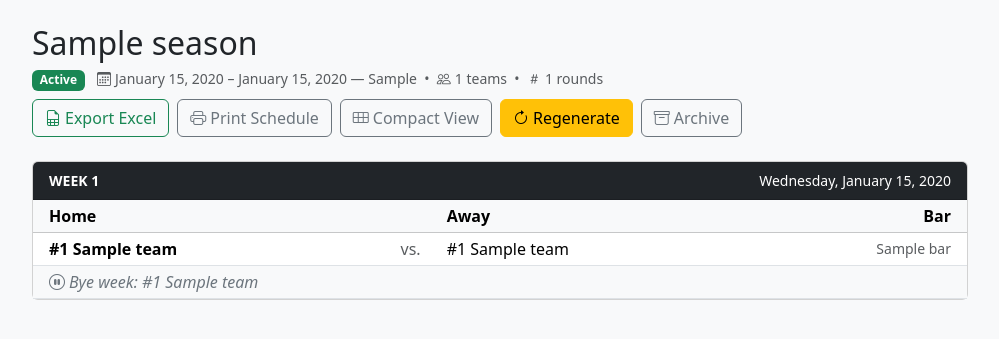
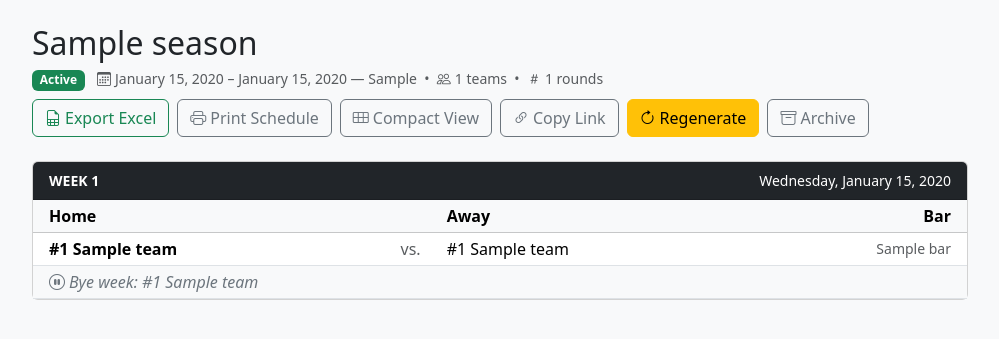
Before and after one commit to SomeClown/pool-league-scheduler, a Flask app: page /seasons/1 in a window 1280 px wide. Shown: the part 56-395 px from the top of the page, without its empty margins (140-1139 px from the left). Run offline with Flask 3, Linux system fonts and the light colour scheme; a user stored in the database is signed in; tables that the repository leaves empty hold one stand-in row (values such as "Sample post").

Commit message:
Implement F-13: public schedule viewing without login
- Remove @login_required from 7 routes: index, seasons, season_detail,
  season_compact, season_print, season_export, and instructions. All admin
  and account management routes remain gated.
- Split base.html navbar so anonymous users see brand + Log In button;
  authenticated users see the full navbar unchanged.
- seasons.html required no changes — empty-state copy was already guarded
  correctly by {% if current_user.is_admin %}.
- Add Copy Link button to season_detail.html (admin-only) with clipboard
  API + 2-second "Copied!" confirmation, no external dependencies.

Co-Authored-By: Claude Sonnet 4.6 <noreply@anthropic.com>

```diff
--- a/app/main/routes.py
+++ b/app/main/routes.py
@@ -181,14 +181,12 @@ def _persist_schedule(schedule, season):
 # ---------------------------------------------------------------------------
 
 @bp.route('/')
-@login_required
 def index():
     """Root URL — just redirects to the seasons list. Nothing to see here."""
     return redirect(url_for('main.seasons'))
 
 
 @bp.route('/seasons')
-@login_required
 def seasons():
     """
     Display the main seasons list page.
@@ -337,7 +335,6 @@ def season_new():
 
 
 @bp.route('/seasons/<int:season_id>')
-@login_required
 def season_detail(season_id):
     """
     Display the full schedule for a season, organized by round.
@@ -351,7 +348,6 @@ def season_detail(season_id):
 
 
 @bp.route('/seasons/<int:season_id>/print')
-@login_required
 def season_print(season_id):
     """
     Render a print-optimized version of the season schedule.
@@ -367,7 +363,6 @@ def season_print(season_id):
 
 
 @bp.route('/seasons/<int:season_id>/export')
-@login_required
 def season_export(season_id):
     """
     Generate and return a formatted Excel (.xlsx) workbook for the season.
@@ -394,7 +389,6 @@ def season_export(season_id):
 
 
 @bp.route('/seasons/<int:season_id>/compact')
-@login_required
 def season_compact(season_id):
     """
     Render the compact quick-reference view for a season.
@@ -483,7 +477,6 @@ def season_archive(season_id):
 # ---------------------------------------------------------------------------
 
 @bp.route('/instructions')
-@login_required
 def instructions():
     """
     Render the instructions / help page.
--- a/app/templates/base.html
+++ b/app/templates/base.html
@@ -11,7 +11,6 @@
 </head>
 <body>
 
-{% if current_user.is_authenticated %}
 <nav class="navbar navbar-expand-lg navbar-dark bg-dark">
   <div class="container">
     <a class="navbar-brand" href="{{ url_for('main.seasons') }}">
@@ -23,6 +22,7 @@
       <span class="navbar-toggler-icon"></span>
     </button>
     <div class="collapse navbar-collapse" id="navbarNav">
+      {% if current_user.is_authenticated %}
       <ul class="navbar-nav me-auto">
         <li class="nav-item">
           <a class="nav-link {% if request.endpoint == 'main.seasons' %}active{% endif %}"
@@ -69,10 +69,14 @@
           </ul>
         </li>
       </ul>
+      {% else %}
+      <div class="ms-auto">
+        <a href="{{ url_for('auth.login') }}" class="btn btn-outline-light btn-sm">Log In</a>
+      </div>
+      {% endif %}
     </div>
   </div>
 </nav>
-{% endif %}
 
 <main class="container my-4">
   {% with messages = get_flashed_messages(with_categories=true) %}
--- a/app/templates/main/season_detail.html
+++ b/app/templates/main/season_detail.html
@@ -34,6 +34,12 @@
        class="btn btn-outline-secondary" target="_blank">
       <i class="bi bi-grid-3x2 me-1"></i>Compact View
     </a>
+    {% if current_user.is_admin %}
+    <button type="button" id="copy-link-btn" class="btn btn-outline-secondary"
+            onclick="copyScheduleLink()">
+      <i class="bi bi-link-45deg me-1" id="copy-link-icon"></i><span id="copy-link-text">Copy Link</span>
+    </button>
+    {% endif %}
     {% if current_user.is_admin and season.status == 'active' %}
     <form method="POST" action="{{ url_for('main.season_regenerate', season_id=season.id) }}"
           onsubmit="return confirm('Regenerate the schedule? All current matchups will be replaced.')">
@@ -104,4 +110,19 @@
   No rounds scheduled yet.
 </div>
 {% endif %}
+
+<script>
+function copyScheduleLink() {
+  navigator.clipboard.writeText(window.location.href).then(function () {
+    var icon = document.getElementById('copy-link-icon');
+    var text = document.getElementById('copy-link-text');
+    icon.className = 'bi bi-check2 me-1';
+    text.textContent = 'Copied!';
+    setTimeout(function () {
+      icon.className = 'bi bi-link-45deg me-1';
+      text.textContent = 'Copy Link';
+    }, 2000);
+  });
+}
+</script>
 {% endblock %}
```
